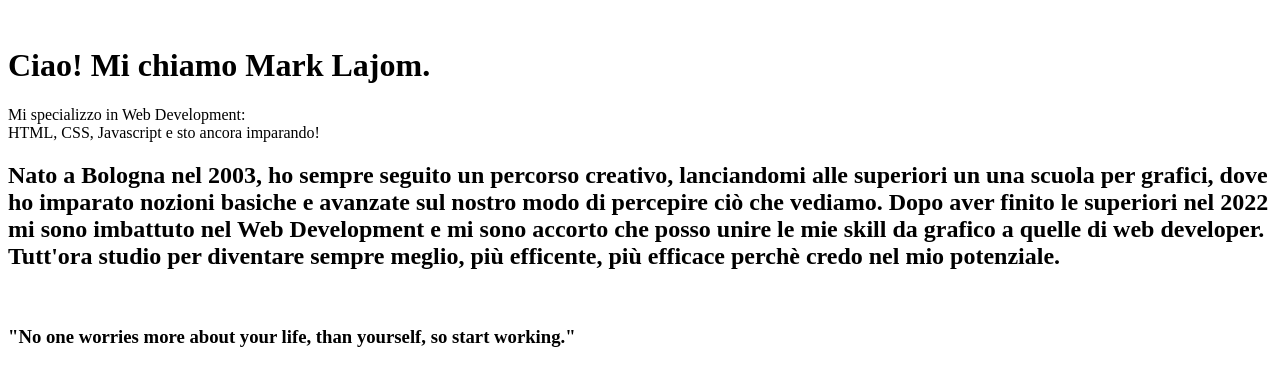
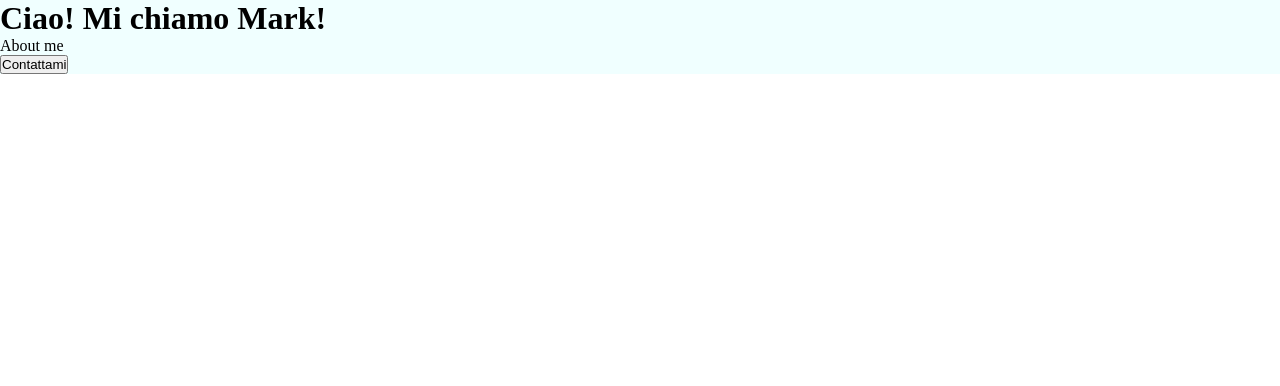
Before and after one commit to emkeiboii/Personal_Website-, a plain HTML site: page index.html in a window 1280 px wide. Drawn offline with Linux system fonts and the light colour scheme.

Commit message:
Change index and started working on css

```diff
--- a/index.html
+++ b/index.html
@@ -2,31 +2,14 @@
 <html lang="it">
   <head>
     <meta charset="utf-8">
-    <title>Welcome to my portfolio!</title>
+    <title>Welcome!</title>
+    <link rel="stylesheet" href="styles.css">
   </head>
   <body>
-    <div class="hero">
-      <img>
-      <div class="intro">
-        <h1>Ciao! Mi chiamo Mark Lajom.</h1>
-        <p>Mi specializzo in Web Development: <br>HTML, CSS, Javascript e sto ancora imparando!</p>
-      </div>
+    <div class="intro">
+      <h1>Ciao! Mi chiamo Mark!</h1>
+      <p>About me</p>
+      <button type="button">Contattami</button>
     </div>
-    <div class="bio">
-      <h2>Nato a Bologna nel 2003, ho sempre seguito un percorso creativo, lanciandomi alle superiori un una scuola per grafici, dove ho imparato nozioni basiche e avanzate sul nostro modo di percepire ciò che vediamo.
-        Dopo aver finito le superiori nel 2022 mi sono imbattuto nel Web Development e mi sono accorto che posso unire le mie skill da grafico a quelle di web developer. Tutt'ora studio per diventare sempre meglio, più efficente, più efficace
-        perchè credo nel mio potenziale.
-      </h2>
-      <img>
-    </div>
-    <div class="quote">
-      <h3>"No one worries more about your life, than yourself, so start working."</h3>
-    </div>
-    <div class="portfolio">
-
-    </div>
-    <footer>
-
-    </footer>
   </body>
 </html>
--- a/styles.css
+++ b/styles.css
@@ -0,0 +1,12 @@
+*{
+  margin: 0;
+  padding: 0;
+  box-sizing: border-box;
+}
+
+.intro{
+  background-color: azure;
+  height: 100%;
+  width: 100%;
+
+}
```
